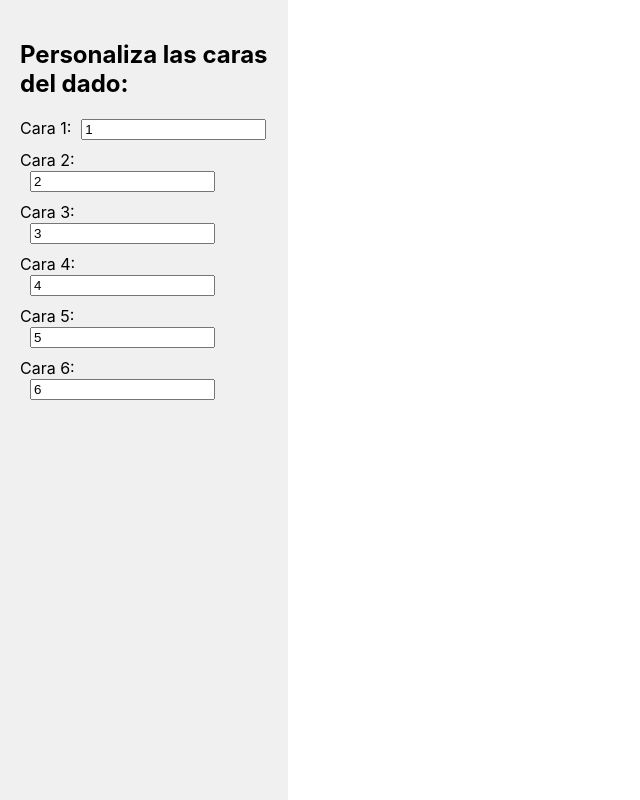
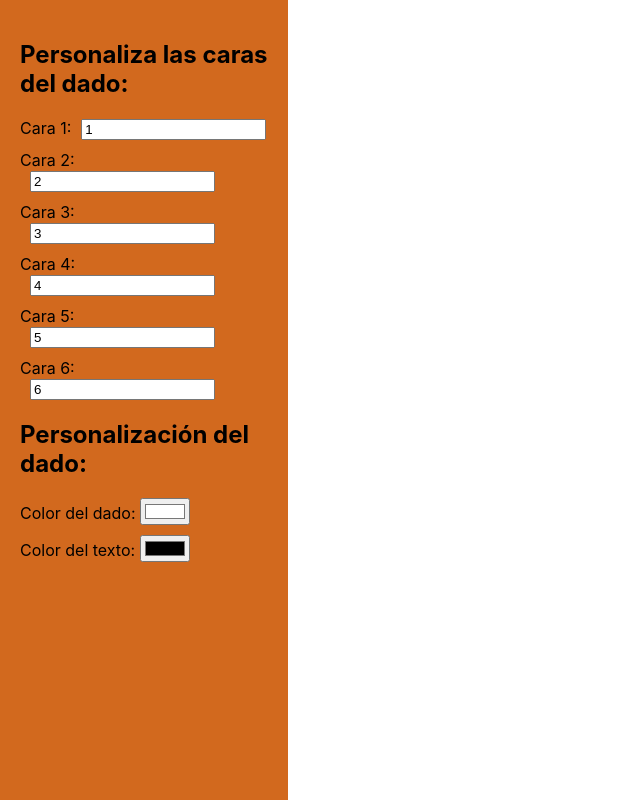
Before and after one commit to JuanGabrielCallejo/your-dice, a React (Create React App) app: page / in a window 1280 px wide. Shown: the whole page, without its empty margins (0-640 px from the left). Built offline with nearby package versions, Linux system fonts and the light colour scheme; no server answers.

Commit message:
new: color features
new color features: dice color and text color

```diff
--- a/src/App.jsx
+++ b/src/App.jsx
@@ -1,10 +1,14 @@
 import React, { useState } from "react";
 import { Canvas } from "@react-three/fiber";
-import Dice from "./components/Dice.jsx";
+import Dice from "./components/Dice";
+import Customization from "./components/Customization";
 
 const App = () => {
   const [texts, setTexts] = useState(["1", "2", "3", "4", "5", "6"]);
+  const [diceColor, setDiceColor] = useState("#ffffff"); // Estado para el color del dado
+  const [textColor, setTextColor] = useState("#000000"); // Estado para el color del texto
 
+  // function to update text values
   const handleTextChange = (index, value) => {
     const newTexts = [...texts];
     newTexts[index] = value;
@@ -12,9 +16,12 @@ const App = () => {
   };
 
   return (
-    <div style={{ display: "flex", height: "100vh" }}>
-      {/* Inputs for personalizing the dice sides*/}
-      <div style={{ width: "20%", padding: "20px", backgroundColor: "#f0f0f0" }}>
+    <div style={{ display: "flex", height: "100vh"}}>
+      {/* Personalization panel */}
+      <div
+        style={{ width: "20%", padding: "20px",backgroundColor: "chocolate"  }}
+      >
+        {/* Inputs to personalize the texts */}
         <h2>Personaliza las caras del dado:</h2>
         {texts.map((text, index) => (
           <div key={index} style={{ marginBottom: "10px" }}>
@@ -27,14 +34,20 @@ const App = () => {
             />
           </div>
         ))}
+
+        {/* Component to personalize the dice colors */}
+        <Customization
+          onDiceColorChange={setDiceColor} // Color dice state
+          onTextColorChange={setTextColor} // Color text state
+        />
       </div>
 
-      {/* Canvas from Three.js to render the dice */}
+      {/* Three.js canvas to render the dice */}
       <div style={{ width: "80%", height: "100%" }}>
         <Canvas camera={{ position: [0, 0, 5], fov: 50 }}>
           <ambientLight intensity={0.5} />
           <pointLight position={[10, 10, 10]} />
-          <Dice texts={texts} />
+          <Dice texts={texts} diceColor={diceColor} textColor={textColor} />
         </Canvas>
       </div>
     </div>
--- a/src/components/Customization.jsx
+++ b/src/components/Customization.jsx
@@ -0,0 +1,48 @@
+import React, { useState } from "react";
+
+const Customization = ({ onDiceColorChange, onTextColorChange }) => {
+  const [diceColor, setDiceColor] = useState("#ffffff"); // Color inicial del dado
+  const [textColor, setTextColor] = useState("#000000"); // Color inicial del texto
+
+  // Manejar cambios en el color del dado
+  const handleDiceColorChange = (e) => {
+    const color = e.target.value;
+    setDiceColor(color);
+    onDiceColorChange(color); // Pasar el nuevo color al componente padre
+  };
+
+  // Manejar cambios en el color del texto
+  const handleTextColorChange = (e) => {
+    const color = e.target.value;
+    setTextColor(color);
+    onTextColorChange(color); // Pasar el nuevo color al componente padre
+  };
+
+  return (
+    <div style={{ marginBottom: "20px" }}>
+      <h2>Personalización del dado:</h2>
+
+      {/* Input para el color del dado */}
+      <div style={{ marginBottom: "10px" }}>
+        <label>Color del dado: </label>
+        <input
+          type="color"
+          value={diceColor}
+          onChange={handleDiceColorChange}
+        />
+      </div>
+
+      {/* Input para el color del texto */}
+      <div style={{ marginBottom: "10px" }}>
+        <label>Color del texto: </label>
+        <input
+          type="color"
+          value={textColor}
+          onChange={handleTextColorChange}
+        />
+      </div>
+    </div>
+  );
+};
+
+export default Customization;
--- a/src/components/Dice.jsx
+++ b/src/components/Dice.jsx
@@ -3,7 +3,7 @@ import { useFrame, useThree } from "@react-three/fiber";
 import { Text } from "@react-three/drei";
 import * as THREE from "three";
 
-const Dice = ({ texts }) => {
+const Dice = ({ texts, diceColor, textColor }) => {
   const diceRef = useRef();
   const [rotating, setRotating] = useState(false);
   const [result, setResult] = useState(null);
@@ -57,7 +57,7 @@ const Dice = ({ texts }) => {
     <mesh ref={diceRef} onClick={handleClick} scale={2}>
       {/* Cubo del dado */}
       <boxGeometry args={[1, 1, 1]} />
-      <meshStandardMaterial color="#ffffff" />
+      <meshStandardMaterial color={diceColor} />
 
       {/* Aristas negras */}
       <lineSegments>
@@ -65,13 +65,13 @@ const Dice = ({ texts }) => {
         <lineBasicMaterial attach="material" color="black" />
       </lineSegments>
 
-      {/* Cara 1 (Front) */}
+      {/* Side 1 (Front) */}
       <Text
         position={[0, 0, 0.51]}
         fontSize={0.2}
         anchorX="center"
         anchorY="middle"
-        color="black"
+        color={textColor}
         rotation={[0, 0, 0]}
         maxWidth={0.9}
         textAlign="center"
@@ -79,13 +79,13 @@ const Dice = ({ texts }) => {
         {texts[0]}
       </Text>
 
-      {/* Cara 2 (Right) */}
+      {/* Side 2 (Right) */}
       <Text
         position={[0.51, 0, 0]}
         fontSize={0.2}
         anchorX="center"
         anchorY="middle"
-        color="black"
+        color={textColor}
         rotation={[0, Math.PI / 2, 0]}
         maxWidth={0.9}
         textAlign="center"
@@ -93,13 +93,13 @@ const Dice = ({ texts }) => {
         {texts[1]}
       </Text>
 
-      {/* Cara 3 (Top) */}
+      {/* Side 3 (Top) */}
       <Text
         position={[0, 0.51, 0]}
         fontSize={0.2}
         anchorX="center"
         anchorY="middle"
-        color="black"
+        color={textColor}
         rotation={[Math.PI / -2, 0, 0]}
         maxWidth={0.9}
         textAlign="center"
@@ -107,13 +107,13 @@ const Dice = ({ texts }) => {
         {texts[2]}
       </Text>
 
-      {/* Cara 4 (Bottom) */}
+      {/* Side 4 (Bottom) */}
       <Text
         position={[0, -0.51, 0]}
         fontSize={0.2}
         anchorX="center"
         anchorY="middle"
-        color="black"
+        color={textColor}
         rotation={[-Math.PI / -2, 0, 0]}
         maxWidth={0.9}
         textAlign="center"
@@ -121,13 +121,13 @@ const Dice = ({ texts }) => {
         {texts[3]}
       </Text>
 
-      {/* Cara 5 (Left) */}
+      {/* Side 5 (Left) */}
       <Text
         position={[-0.51, 0, 0]}
         fontSize={0.2}
         anchorX="center"
         anchorY="middle"
-        color="black"
+        color={textColor}
         rotation={[0, -Math.PI / 2, 0]}
         maxWidth={0.9}
         textAlign="center"
@@ -135,13 +135,13 @@ const Dice = ({ texts }) => {
         {texts[4]}
       </Text>
 
-      {/* Cara 6 (Back) */}
+      {/* Side 6 (Back) */}
       <Text
         position={[0, 0, -0.51]}
         fontSize={0.2}
         anchorX="center"
         anchorY="middle"
-        color="black"
+        color={textColor}
         rotation={[0, Math.PI, -3.14]}
         maxWidth={0.9}
         textAlign="center"
```
